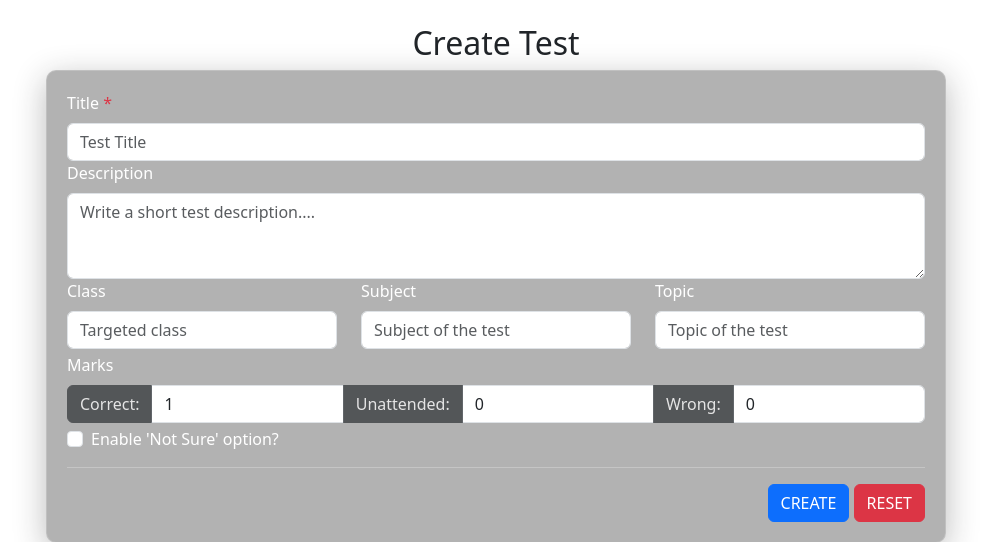
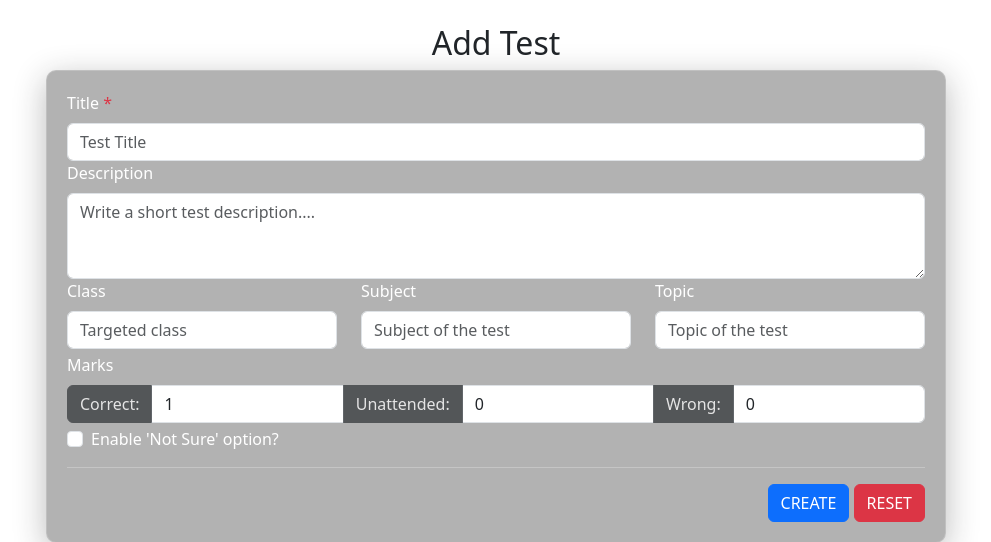
Before and after one commit to hind-sagar-biswas/mcqExam, a PHP site: page /add-test.php in a window 1280 px wide. Shown: the top 542 px of the page, without its empty margins (144-1135 px from the left). Run offline with PHP 8.4, Linux system fonts and the light colour scheme; some libraries are stand-ins or nearby versions.

Commit message:
Update addTest.php

```diff
--- a/templates/forms/addTest.php
+++ b/templates/forms/addTest.php
@@ -1,5 +1,5 @@
 <br>
-<h2>Create Test</h2>
+<h2><?php echo $pageTitle; ?></h2>
 <form id="q-form" method="POST" action="includes/add.inc.php" enctype="multipart/form-data">
   <div>
     <label class="form-label" for="title">Title <span class="text-danger">*</span> </label>
```
